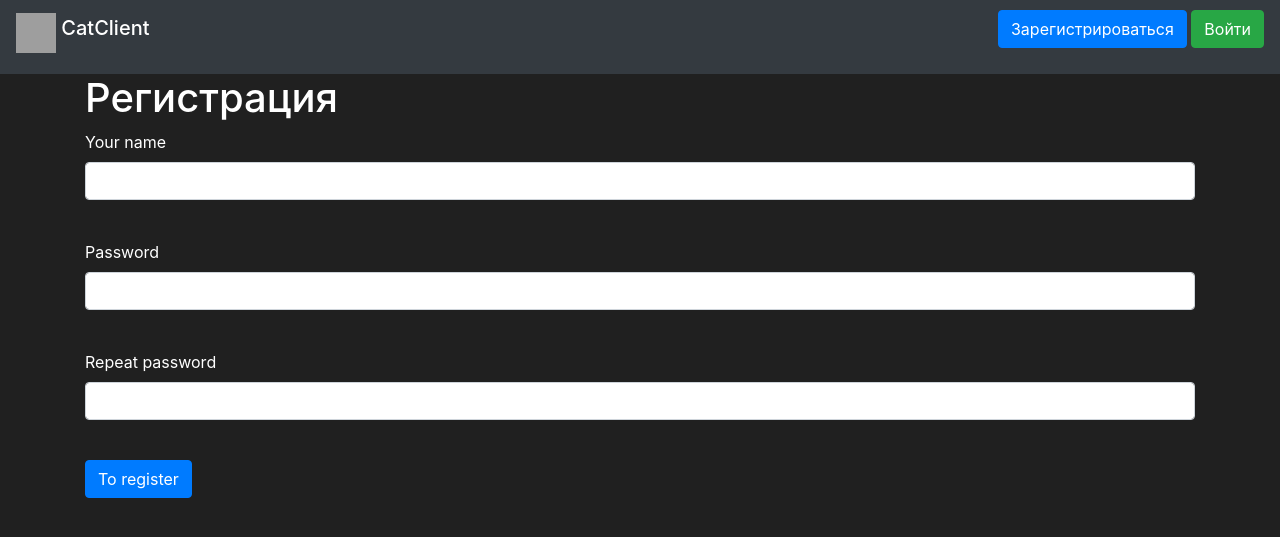
After one commit to vega-d/CatClient, a Flask app: page /register in a window 1280 px wide. The commit adds this page. Shown: the top 537 px of the page. Run offline with Flask 2, Linux system fonts and the light colour scheme; some libraries are stand-ins or nearby versions; grey boxes are pictures that could not be loaded.

Commit message:
Add Register

```diff
--- a/coreapi.py
+++ b/coreapi.py
@@ -23,6 +23,7 @@ def quick_share(app, path, address=None):
             try:
                 return send_from_directory(*splitted_path)
             except Exception as e:
+                print(e)
                 return render_template('error.html', stack=e)
     except Exception as e:
         raise ValueError
--- a/data/classes.py
+++ b/data/classes.py
@@ -5,7 +5,14 @@ from wtforms.validators import DataRequired
 
 
 class LoginForm(FlaskForm):
-    login = StringField('Login', validators=[DataRequired()])
+    name = StringField('Name', validators=[DataRequired()])
     password = PasswordField('Password', validators=[DataRequired()])
     remember_me = BooleanField('Remember me')
     submit = SubmitField('Login')
+
+
+class RegisterForm(FlaskForm):
+    name = StringField('Your name', validators=[DataRequired()])
+    password = PasswordField('Password', validators=[DataRequired()])
+    password_again = PasswordField('Repeat password', validators=[DataRequired()])
+    submit = SubmitField('To register')
--- a/data/users.py
+++ b/data/users.py
@@ -24,3 +24,4 @@ class User(SqlAlchemyBase, UserMixin):
     created_date = sqlalchemy.Column(sqlalchemy.DateTime,
                                      default=datetime.datetime.now)
     dirs = sqlalchemy.Column(sqlalchemy.String, nullable=True)
+    type_user = sqlalchemy.Column(sqlalchemy.String, nullable=False, default='user')
--- a/main.py
+++ b/main.py
@@ -6,14 +6,14 @@ from wtforms.validators import DataRequired
 from wtforms.fields.html5 import EmailField
 from data import db_session
 from data.users import User
-from data.classes import LoginForm
+from data.classes import LoginForm, RegisterForm
 from flask_login import LoginManager, login_user, login_required, logout_user, current_user
 import datetime
 
 
 app = Flask(__name__)
 app.config['SECRET_KEY'] = 'yandexlyceum_secret_key'
-db_session.global_init("db/blogs.sqlite")
+db_session.global_init("db/catclient.sqlite")
 app.config['PERMANENT_SESSION_LIFETIME'] = datetime.timedelta(days=365)
 
 login_manager = LoginManager()
@@ -42,10 +42,8 @@ def login():
     form = LoginForm()
     if form.validate_on_submit():
         session = db_session.create_session()
-        user = session.query(User).filter(User.name == form.login.data).first()
-        print(user.name, form.password.data)
+        user = session.query(User).filter(User.name == form.name.data).first()
         if user and user.check_password(form.password.data):
-            print('here')
             login_user(user, remember=form.remember_me.data)
             return redirect("/")
         return render_template('login.html',
@@ -54,29 +52,52 @@ def login():
     return render_template('login.html', title='Login', form=form)
 
 
-@app.route("/cookie_test")
-def cookie_test():
-    visits_count = int(request.cookies.get("visits_count", 0))
-    if visits_count:
-        res = make_response(f"Вы пришли на эту страницу {visits_count + 1} раз")
-        res.set_cookie("visits_count", str(visits_count + 1),
-                       max_age=20)
-    else:
-        res = make_response(
-            "Вы пришли на эту страницу в первый раз за последние 2 года")
-        res.set_cookie("visits_count", '1',
-                       max_age=20)
-    return res
+@app.route('/register', methods=['GET', 'POST'])
+def reqister():
+    form = RegisterForm()
+    if form.validate_on_submit():
+        if form.password.data != form.password_again.data:
+            return render_template('register.html', title='Register',
+                                   form=form,
+                                   message="Password mismatch")
+        session = db_session.create_session()
+        if session.query(User).filter(User.name == form.name.data).first():
+            return render_template('register.html', title='Register',
+                                   form=form,
+                                   message="This user already exists.")
+        user = User(
+            name=form.name.data
+        )
+        user.set_password(form.password.data)
+        session.add(user)
+        session.commit()
+        return redirect('/login')
+    return render_template('register.html', title='Register', form=form)
 
 
-@app.route('/session_test/')
-def session_test():
-    if 'visits_count' in session:
-        session['visits_count'] = session.get('visits_count') + 1
-    else:
-        session['visits_count'] = 1
-    return make_response(f'kolvo {session["visits_count"]}')
-    # дальше - код для вывода страницы
+# @app.route("/cookie_test")
+# def cookie_test():
+#     visits_count = int(request.cookies.get("visits_count", 0))
+#     if visits_count:
+#         res = make_response(f"Вы пришли на эту страницу {visits_count + 1} раз")
+#         res.set_cookie("visits_count", str(visits_count + 1),
+#                        max_age=20)
+#     else:
+#         res = make_response(
+#             "Вы пришли на эту страницу в первый раз за последние 2 года")
+#         res.set_cookie("visits_count", '1',
+#                        max_age=20)
+#     return res
+#
+#
+# @app.route('/session_test/')
+# def session_test():
+#     if 'visits_count' in session:
+#         session['visits_count'] = session.get('visits_count') + 1
+#     else:
+#         session['visits_count'] = 1
+#     return make_response(f'kolvo {session["visits_count"]}')
+#     # дальше - код для вывода страницы
 
 
 @app.route("/")
--- a/templates/base.html
+++ b/templates/base.html
@@ -36,6 +36,7 @@
 
         {% else %}
             <p>
+                <a class="btn btn-primary" href="/register">Зарегистрироваться</a>
                 <a class="btn btn-success" href="/login">Войти</a>
             </p>
         {% endif %}
--- a/templates/login.html
+++ b/templates/login.html
@@ -5,9 +5,9 @@
     <form action="" method="post">
         {{ form.hidden_tag() }}
         <p>
-            {{ form.login.label }}<br>
-            {{ form.login(class="form-control", type="text") }}<br>
-            {% for error in form.login.errors %}
+            {{ form.name.label }}<br>
+            {{ form.name(class="form-control", type="text") }}<br>
+            {% for error in form.name.errors %}
                 <div class="alert alert-danger" role="alert">
                     {{ error }}
                 </div>
--- /dev/null
+++ b/templates/register.html
@@ -0,0 +1,38 @@
+{% extends "base.html" %}
+
+{% block content %}
+<h1>Регистрация</h1>
+<form action="" method="post">
+    {{ form.hidden_tag() }}
+    {{ form.csrf_token }}
+    <p>
+        {{ form.name.label }}<br>
+        {{ form.name(class="form-control", type="text") }}<br>
+        {% for error in form.name.errors %}
+            <p class="alert alert-danger" role="alert">
+                {{ error }}
+            </p>
+        {% endfor %}
+    </p>
+    <p>
+        {{ form.password.label }}<br>
+        {{ form.password(class="form-control", type="password") }}<br>
+        {% for error in form.password.errors %}
+            <p class="alert alert-danger" role="alert">
+                {{ error }}
+            </p>
+        {% endfor %}
+    </p>
+    <p>
+        {{ form.password_again.label }}<br>
+        {{ form.password_again(class="form-control", type="password") }}<br>
+        {% for error in form.password_again.errors %}
+            <p class="alert alert-danger" role="alert">
+                {{ error }}
+            </p>
+        {% endfor %}
+    </p>
+    <p>{{ form.submit(type="submit", class="btn btn-primary") }}</p>
+    {{message}}
+</form>
+{% endblock %}
```
